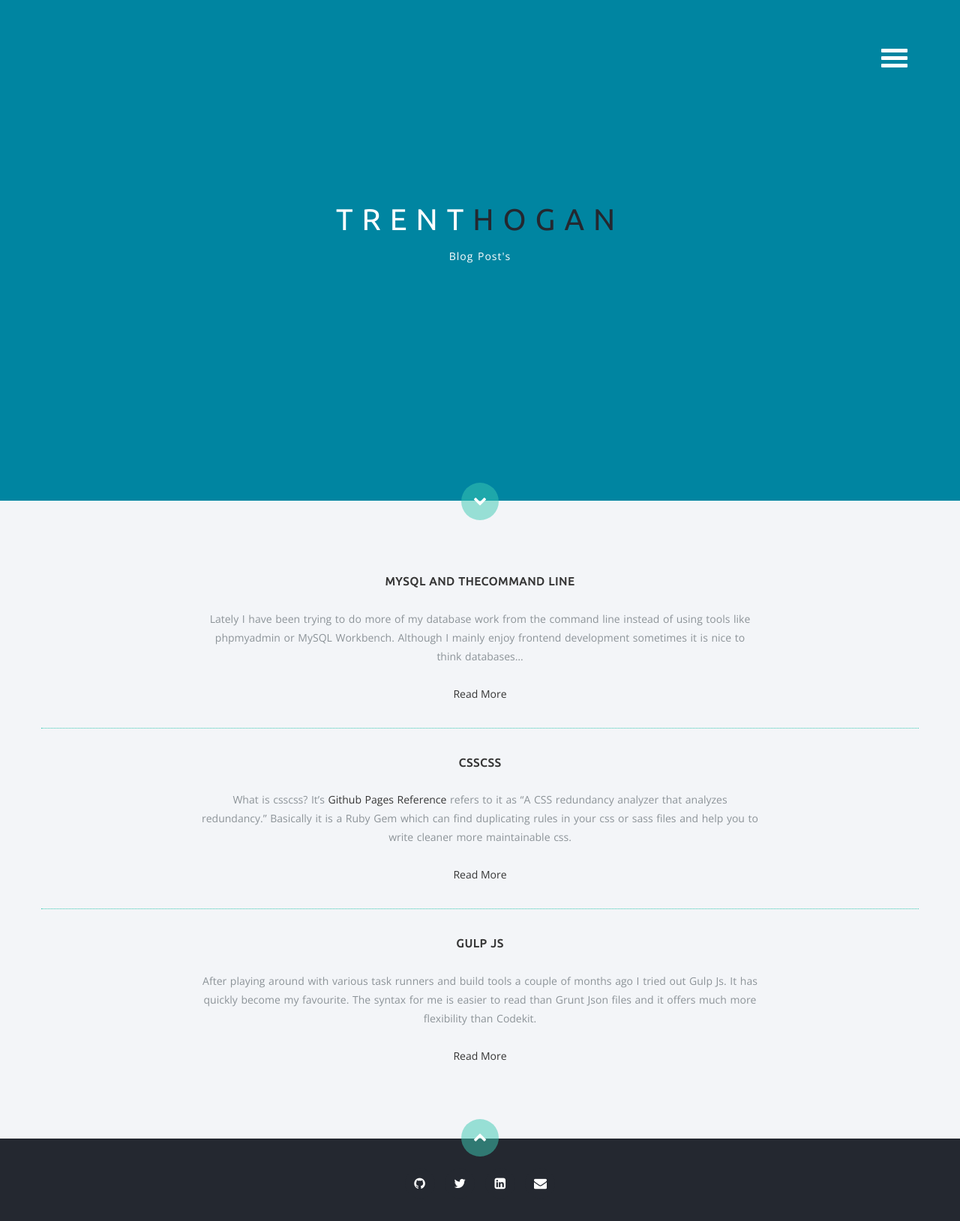
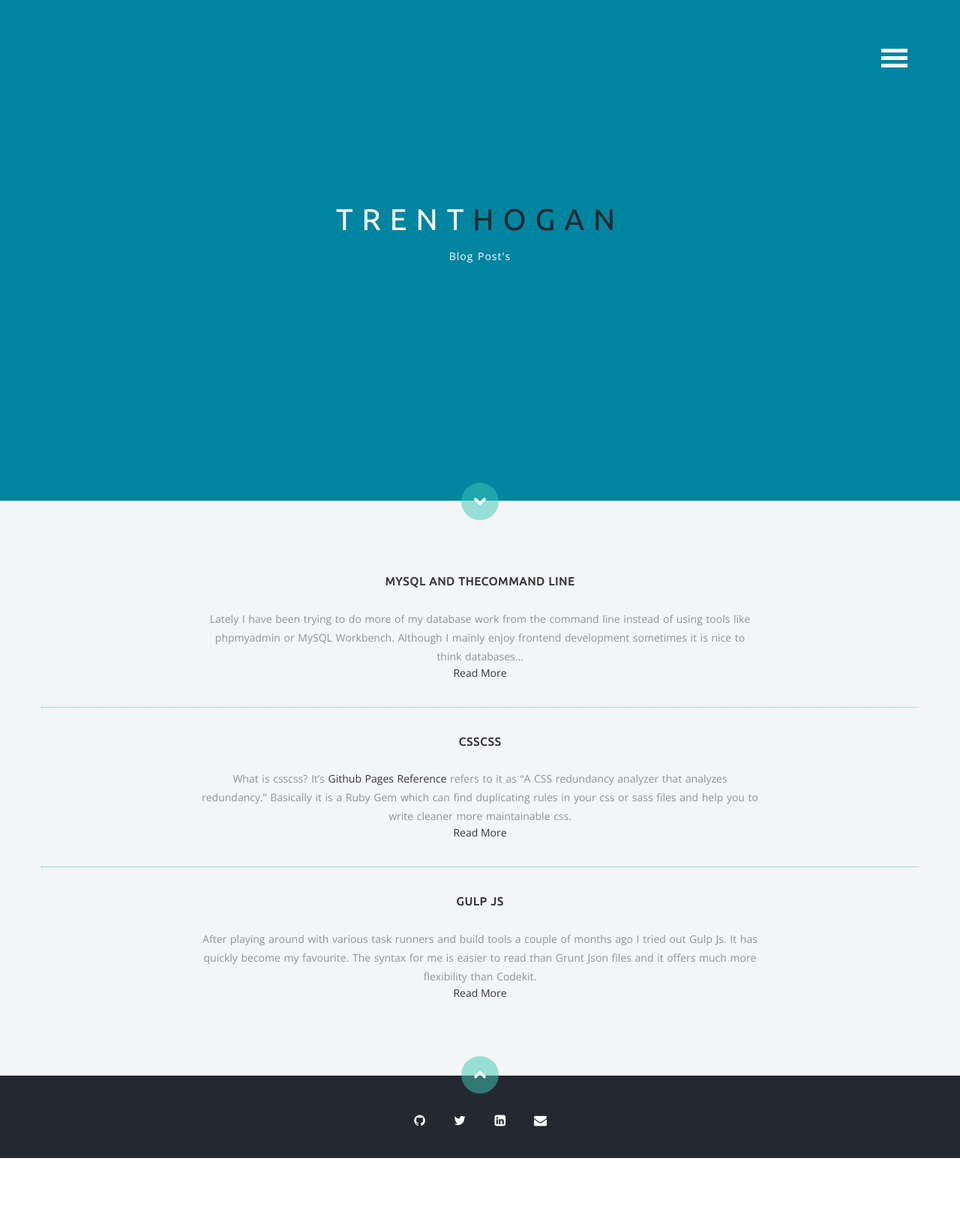
Before and after one commit to trenthogan/trenthogan.github.io, a Jekyll site: the page built from posts/index.html, in a window 1280 px wide. Shown: the whole page at 75% size. Built offline with Jekyll 4.4.1, drawn with Linux system fonts in a browser that asks for light colours; Markdown is read by kramdown in place of the engine named in the settings; after the commit the page ends 1545 px from its top, so only the background shows below that.

Commit message:
Fix html validation errors

```diff
--- a/_includes/footer.html
+++ b/_includes/footer.html
@@ -12,7 +12,6 @@
               </div>
             </div>
           </div>
-          </div>
         </footer>
 
         <script src="/js/script.min.js"></script>
--- a/_layouts/default.html
+++ b/_layouts/default.html
@@ -1,18 +1,9 @@
 {% include header.html %}
 
-        <section class="content cf">
 
-        	<div class="row">
 
-	            <div class="grid-full">
+	{{ content }}
 
-	               	{{ content }}
-
-	            </div>
-
-            </div>
-
-        </section>
 
 
 
--- a/_layouts/post.html
+++ b/_layouts/post.html
@@ -6,7 +6,7 @@
 	   		  <div class="row">
                 <div class="col-md-8 col-md-offset-2 text-center inner">
                   <h1 class="animated fadeIn">{{ page.title }}</h1>
-                  <p class="animated fadeIn delay-05s">{{ page.subtitle }}</em></p>
+                  <p class="animated fadeIn delay-05s">{{ page.subtitle }}</p>
                 </div>
               </div>
             </div>
--- a/posts/index.html
+++ b/posts/index.html
@@ -8,7 +8,7 @@
 	    	   <div class="row">
                 <div class="col-md-8 col-md-offset-2 text-center inner">
                   <h1 class="animated fadeIn">TRENT<span>HOGAN</span></h1>
-                  <p class="animated fadeIn delay-05s">Blog Post's</em></p>
+                  <p class="animated fadeIn delay-05s">Blog Post's</p>
                 </div>
               </div>
             </div>
@@ -22,7 +22,7 @@
             <div class="row post-summary">
               <div class="col-md-8 col-md-offset-2">
                 <a href="{{ post.url }}"><h1>{{ post.title }}</h1></a>
-                <p>{{ post.excerpt }}</p>
+                  {{ post.excerpt }}
                  <a href="{{ post.url }}" class="read-more" data-hover="Read More">Read More</a>
               </div>
             </div>
```
Also changed, not shown: index.html (+5 -3 lines), 6 other files.
